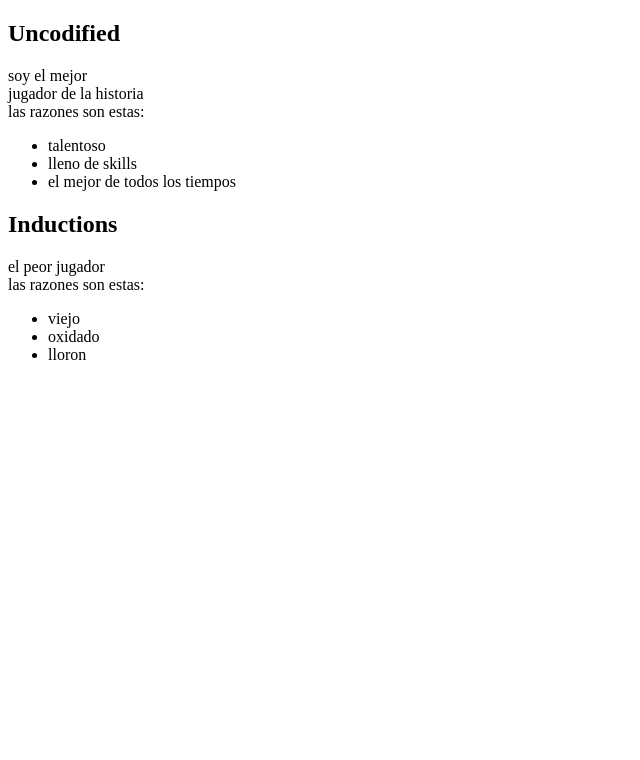
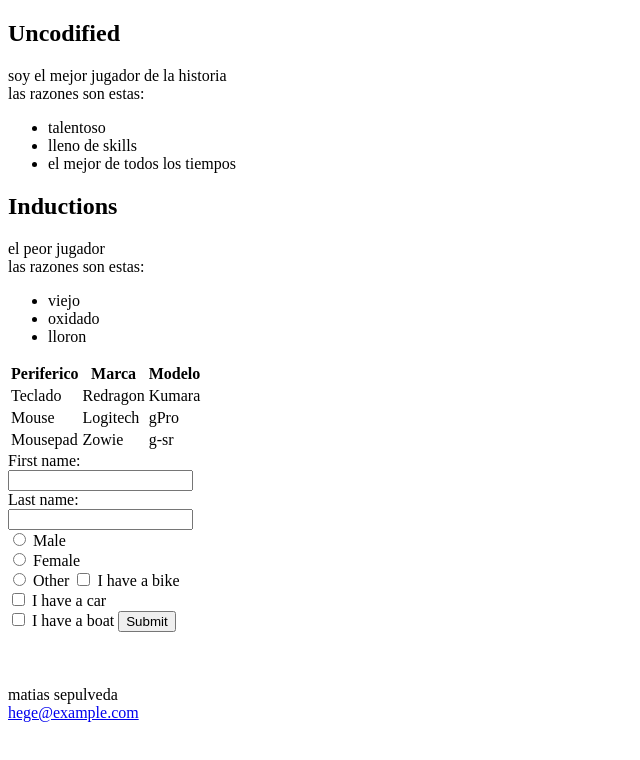
Before and after one commit to sepuuu/paginaweb, a plain HTML site: page index.html in a window 1280 px wide. Shown: the whole page, without its empty margins (0-640 px from the left). Drawn offline with Linux system fonts and the light colour scheme.

Commit message:
Update index.html

```diff
--- a/index.html
+++ b/index.html
@@ -2,15 +2,14 @@
 <html>
 <head>
 <title>Titulo</title>
+<link rel="stylesheet" href="styles.css">
 </head>
 <body>
 <header>
 <section>
 <h1>Uncodified</h1>
-
-<p>soy el mejor<br>jugador de la historia<br>
+<p>soy el mejor jugador de la historia<br>
 las razones son estas:</p>
-
 <ul>
 	<li>talentoso</li>
 	<li>lleno de skills</li>
@@ -19,7 +18,6 @@ las razones son estas:</p>
 </section>
 <section>
 	<h1>Inductions</h1>
-
 <p>el peor jugador <br>
 las razones son estas:</p>
 
@@ -28,13 +26,63 @@ las razones son estas:</p>
 	<li>oxidado</li>
 	<li>lloron</li>
 </ul>
+</section>
+<table>
+	<tr>
+		<th>Periferico</th>
+		<th>Marca</th>
+		<th>Modelo</th>
+	</tr>
+	<tr>
+		<td>Teclado</td>
+		<td>Redragon</td>
+		<td>Kumara</td>
+	</tr>
+	<tr>
+		<td>Mouse</td>
+		<td>Logitech</td>
+		<td>gPro</td>
+	</tr>
+	<tr>
+		<td>Mousepad</td>
+		<td>Zowie</td>
+		<td>g-sr</td>
+	</tr>
 
 
+</table>
+
+<form>
+	 <label for="fname">First name:</label><br>
+  <input type="text" id="fname" name="fname"><br>
+  <label for="lname">Last name:</label><br>
+  <input type="text" id="lname" name="lname">
+  <br>
+
+    <input type="radio" id="male" name="gender" value="male">
+  <label for="male">Male</label><br>
+  <input type="radio" id="female" name="gender" value="female">
+  <label for="female">Female</label><br>
+  <input type="radio" id="other" name="gender" value="other">
+  <label for="other">Other</label>
+
+  <input type="checkbox" id="vehicle1" name="vehicle1" value="Bike">
+  <label for="vehicle1"> I have a bike</label><br>
+  <input type="checkbox" id="vehicle2" name="vehicle2" value="Car">
+  <label for="vehicle2"> I have a car</label><br>
+  <input type="checkbox" id="vehicle3" name="vehicle3" value="Boat">
+  <label for="vehicle3"> I have a boat</label>
+  <input type="submit" value="Submit">
+</form>
 
 
-</section>
 </header>
+<br><br><br>
 
+
+<footer>
+	matias sepulveda<br>
+	 <a href="mailto:hege@example.com">hege@example.com</a>
+</footer>
 </body>
-
 </html>
```
